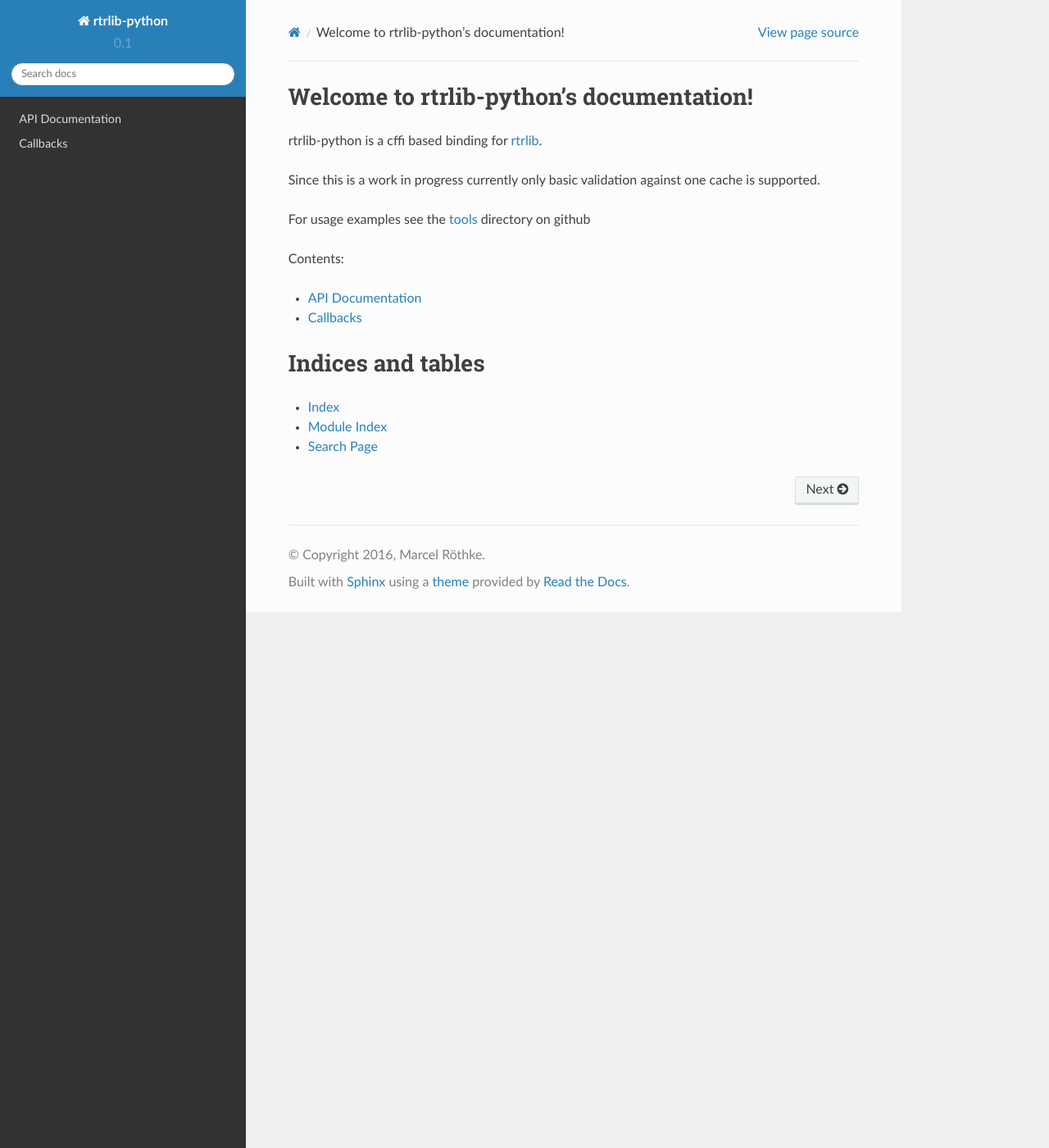
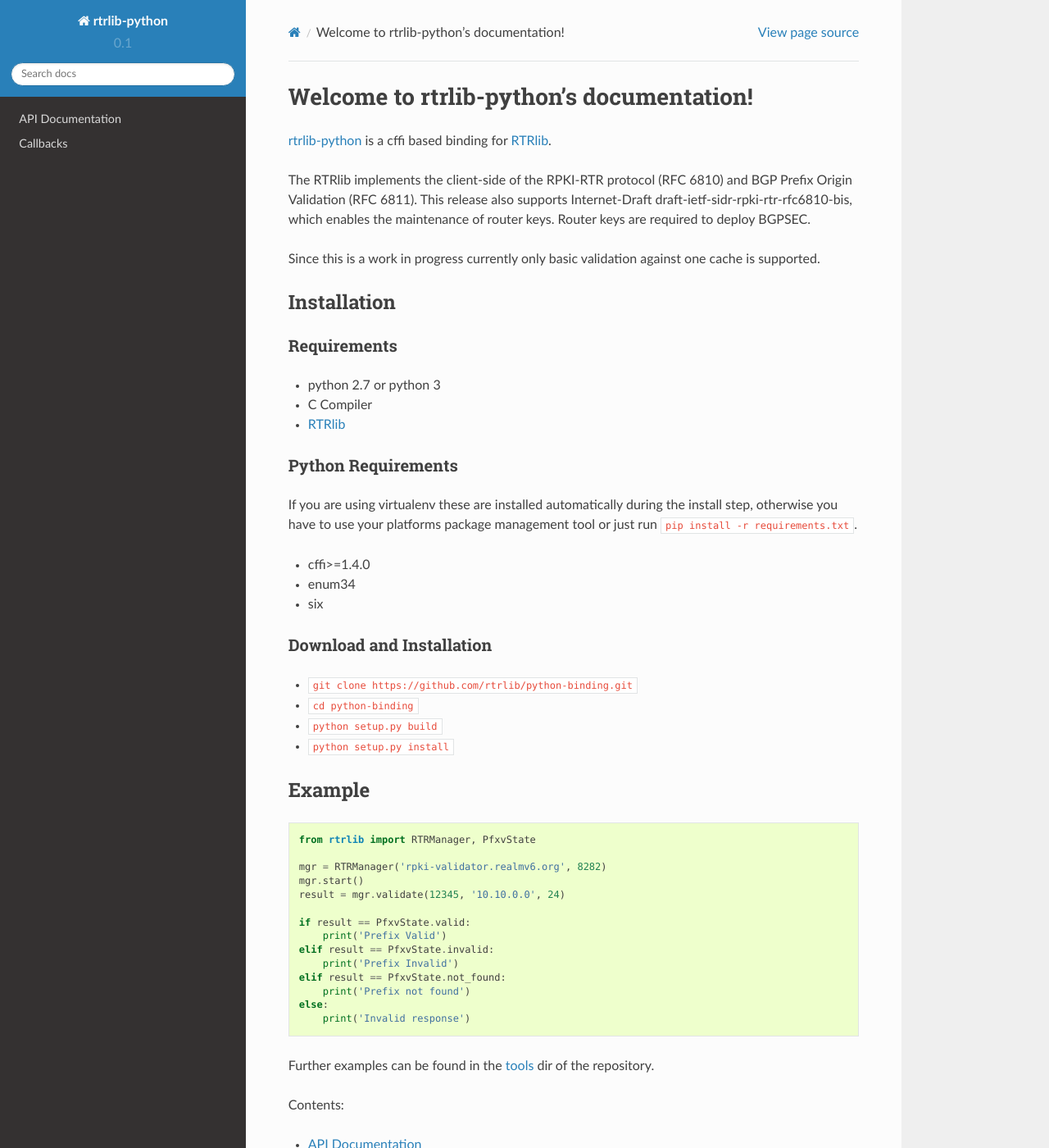
Before and after one commit to rtrlib/python-binding, a Sphinx documentation site: the page built from docs/index.rst, in a window 1280 px wide and 1400 px high. Shown: the whole window at 82% size. Built offline with Sphinx 7.4.7 and the Read the Docs theme 2.0.0, drawn with Linux system fonts in a browser that asks for light colours.

Commit message:
add install instructions and usage example to docs

```diff
--- a/docs/conf.py
+++ b/docs/conf.py
@@ -34,6 +34,7 @@
 extensions = [
     'sphinx.ext.autodoc',
     'sphinx.ext.coverage',
+    'sphinx.ext.viewcode',
 ]
 
 # Add any paths that contain templates here, relative to this directory.
--- a/docs/index.rst
+++ b/docs/index.rst
@@ -6,14 +6,66 @@
 Welcome to rtrlib-python's documentation!
 =========================================
 
-rtrlib-python is a cffi based binding for rtrlib_.
+rtrlib-python_ is a cffi based binding for RTRlib_.
+
+The RTRlib implements the client-side of the RPKI-RTR protocol (RFC
+6810) and BGP Prefix Origin Validation (RFC 6811). This release also
+supports Internet-Draft draft-ietf-sidr-rpki-rtr-rfc6810-bis, which
+enables the maintenance of router keys. Router keys are required to
+deploy BGPSEC.
 
 Since this is a work in progress currently only basic validation against one cache is supported.
 
+Installation
+------------
+Requirements
+''''''''''''''
+- python 2.7 or python 3
+- C Compiler
+- RTRlib_
 
-For usage examples see the tools_ directory on github
+Python Requirements
+'''''''''''''''''''
+If you are using virtualenv these are installed automatically during the install step,
+otherwise you have to use your platforms package management tool or just run ``pip install -r requirements.txt``.
 
-.. _rtrlib: https://github.com/rtrlib/rtrlib
+- cffi>=1.4.0
+- enum34
+- six
+
+Download and Installation
+'''''''''''''''''''''''''
+
+- ``git clone https://github.com/rtrlib/python-binding.git``
+- ``cd python-binding``
+- ``python setup.py build``
+- ``python setup.py install``
+
+Example
+-------
+::
+
+    from rtrlib import RTRManager, PfxvState
+
+    mgr = RTRManager('rpki-validator.realmv6.org', 8282)
+    mgr.start()
+    result = mgr.validate(12345, '10.10.0.0', 24)
+
+    if result == PfxvState.valid:
+        print('Prefix Valid')
+    elif result == PfxvState.invalid:
+        print('Prefix Invalid')
+    elif result == PfxvState.not_found:
+        print('Prefix not found')
+    else:
+        print('Invalid response')
+
+
+Further examples can be found in the tools_ dir of the repository.
+
+
+.. _rtrlib-python: https://github.com/rtrlib/python-binding
+.. _RTRlib: https://github.com/rtrlib/rtrlib
 .. _tools: https://github.com/mroethke/rtrlib-python/tree/master/tools
 
 Contents:
```
Also changed, not shown: README.rst (+7 -0 lines).
